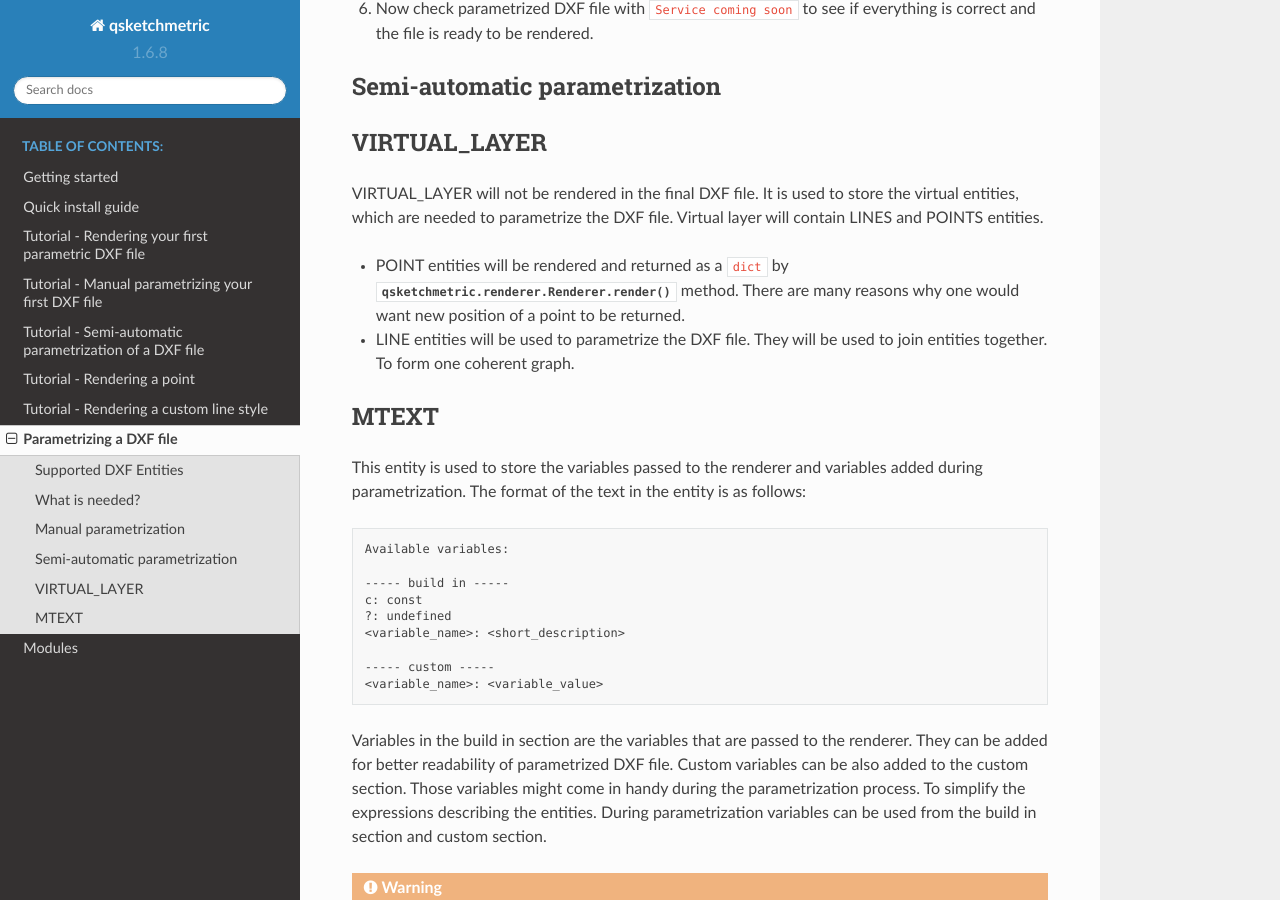
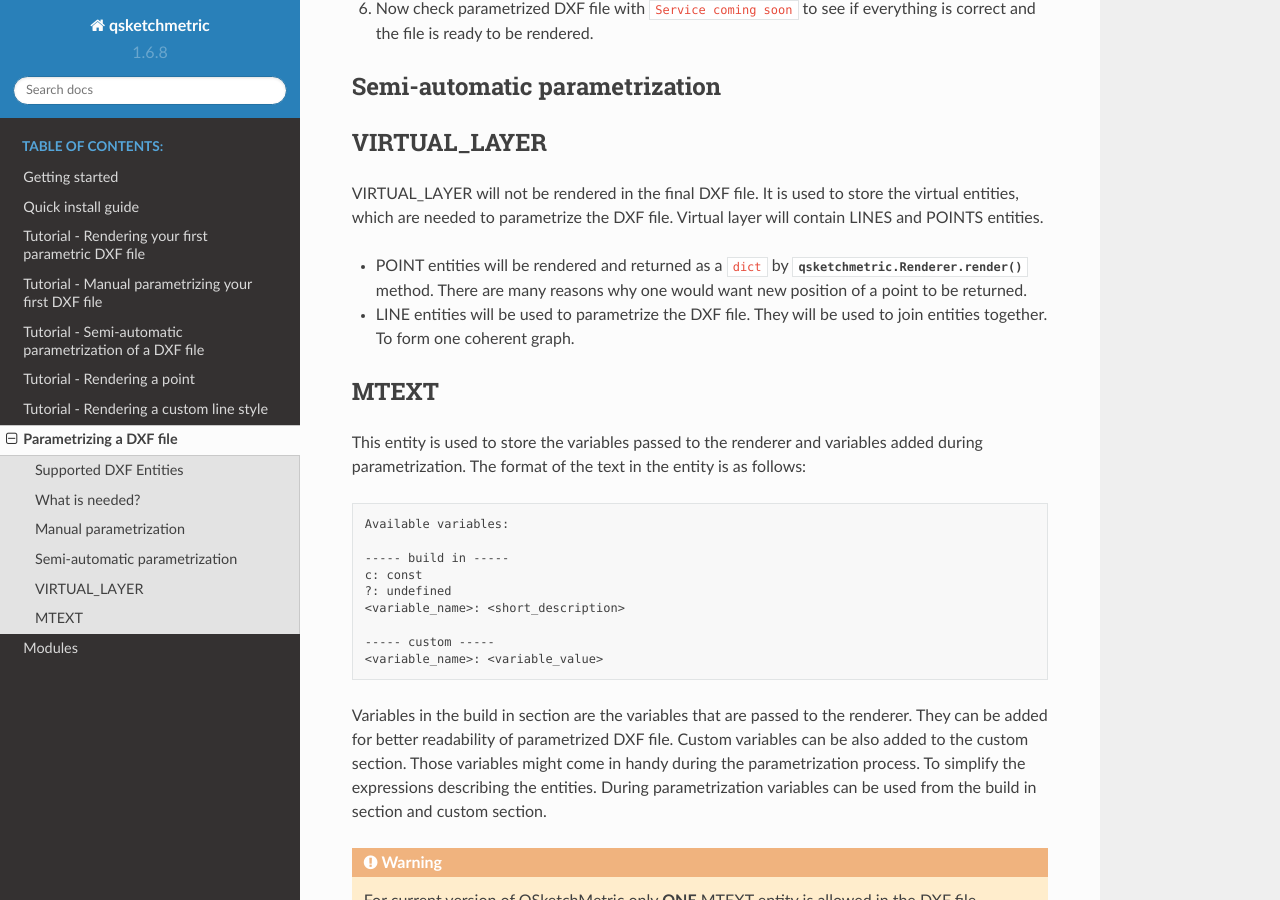
Before and after one commit to MadScrewdriver/qsketchmetric, a Sphinx documentation site: the page built from docs/parametrization.rst, in a window 1280 px wide and 900 px high, scrolled down 3228 px. Built offline with Sphinx 7.4.7 and the Read the Docs theme 2.0.0, drawn with Linux system fonts in a browser that asks for light colours; formulas are drawn with MathJax 3.

Commit message:
:meth fix

```diff
--- a/docs/parametrization.rst
+++ b/docs/parametrization.rst
@@ -96,7 +96,7 @@
 VIRTUAL_LAYER will not be rendered in the final DXF file. It is used to store the virtual entities, which are needed
 to parametrize the DXF file. Virtual layer will contain LINES and POINTS entities.
 
-* POINT entities will be rendered and returned as a ``dict`` by :meth:`qsketchmetric.renderer.Renderer.render` method.
+* POINT entities will be rendered and returned as a ``dict`` by :meth:`qsketchmetric.Renderer.render` method.
   There are many reasons why one would want new position of a point to be returned.
 * LINE entities will be used to parametrize the DXF file. They will be used to join entities together. To form one
   coherent graph.
--- a/docs/tutorials/Rendering a custom line style.rst
+++ b/docs/tutorials/Rendering a custom line style.rst
@@ -46,7 +46,7 @@
    ``tutorial.dxf`` with added ``line`` parameters
 
 
-That is all! Now you can save the file and render it with :meth:`qsketchmetric.renderer.Renderer.render` method::
+That is all! Now you can save the file and render it with :meth:`qsketchmetric.Renderer.render` method::
 
     from qsketchmetric.renderer import Renderer
     from ezdxf import new
--- a/docs/tutorials/Rendering a point.rst
+++ b/docs/tutorials/Rendering a point.rst
@@ -42,7 +42,7 @@
 
    Added point
 
-That is all! Now you can save the file and render it with :meth:`qsketchmetric.renderer.Renderer.render` method::
+That is all! Now you can save the file and render it with :meth:`qsketchmetric.Renderer.render` method::
 
     from qsketchmetric.renderer import Renderer
     from ezdxf import new
@@ -63,4 +63,4 @@
 
 **(20, 10)** is the rendered coordinate of the point.
 
-**Congratulation you renderer your first point using :meth:`qsketchmetric.renderer.Renderer.render` method!**
+**Congratulation you renderer your first point using :meth:`qsketchmetric.Renderer.render` method!**
```
